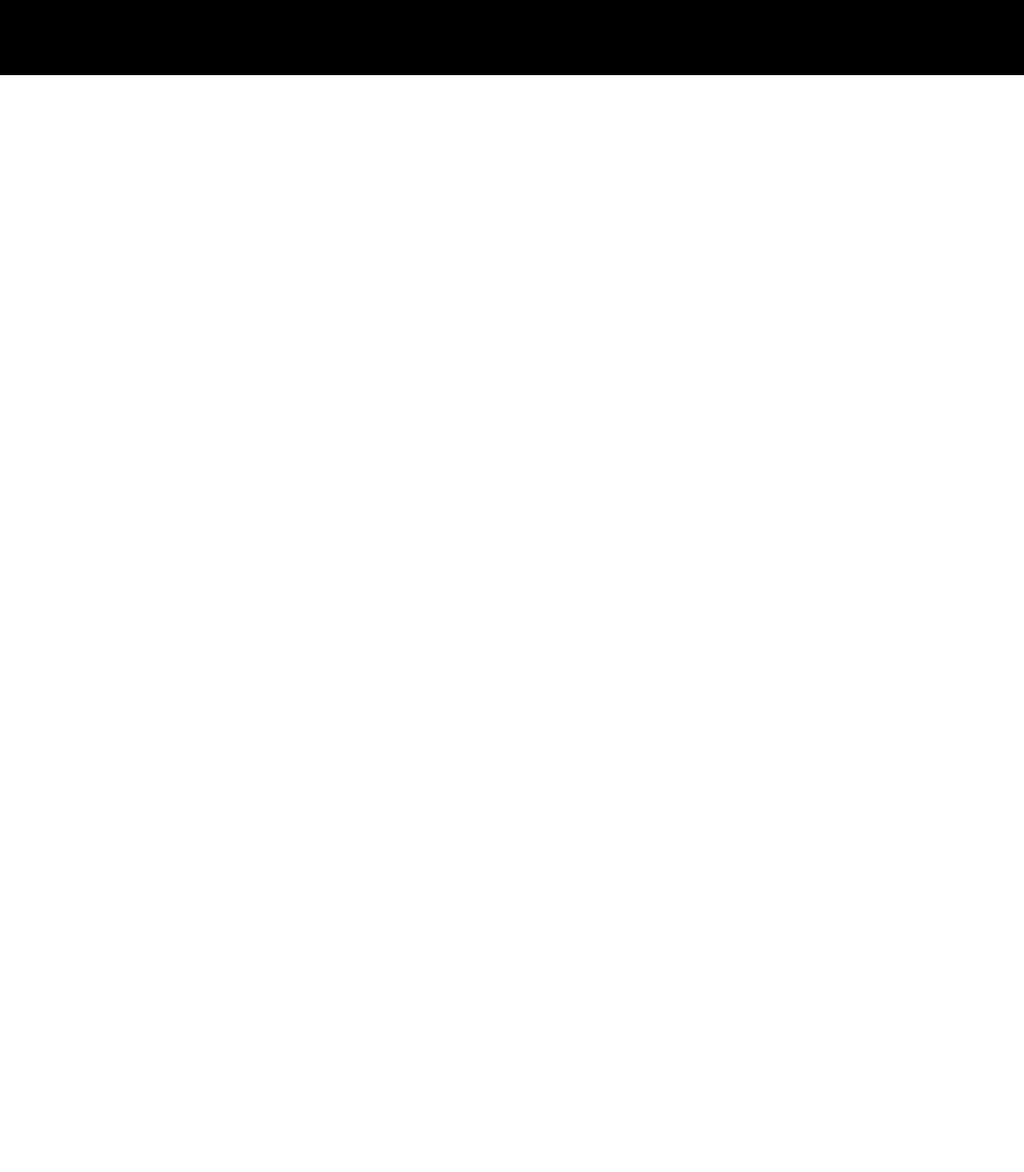
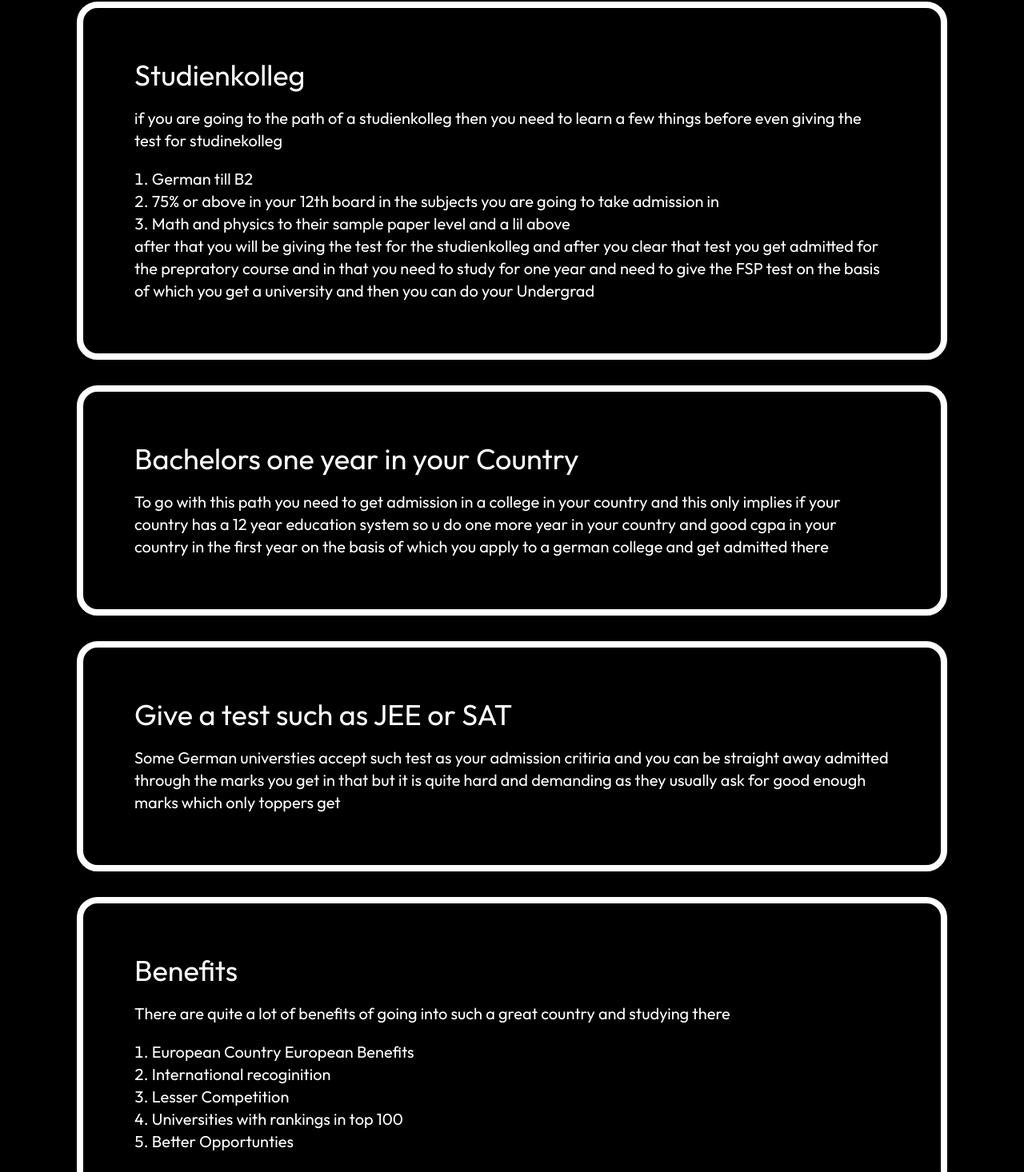
Before and after one commit to tharejarehan0-a11y/blogs, a Next.js app: page /articles/Germany in a window 1280 px wide. Shown: the part 1904-3370 px from the top of the page at 80% size. Before the commit the page ends 1998 px from the top, so only its background shows below. Built offline with nearby package versions, Linux system fonts and the light colour scheme; a web font is replaced by a local one.

Commit message:
wrote the content for articles

```diff
--- a/app/articles/Germany/page.jsx
+++ b/app/articles/Germany/page.jsx
@@ -48,9 +48,52 @@ export default function Germany(){
                         <li className="list-item">Give a test such as JEE and get a rank if it is valid to get a admission     (confirm) its validity beforehand</li>
                     </ul>
                 </div>
-                Rest in progress
                 </div>
-
+                <div className='m-8 rounded-4xl p-16 border-8 border-white'>
+                    <h1 className="text-4xl mb-5">
+                        Studienkolleg
+                    </h1>
+                    <p>
+                        if you are going to the path of a studienkolleg then you need to learn a few things before even giving the test for studinekolleg
+                        <ul className='list-decimal mt-5 list-inside'>
+                        <li className='list-item'>German till B2</li>
+                        <li className='list-item'>75% or above in your 12th board in the subjects you are going to take admission in</li>
+                        <li className="list-item">Math and physics to their sample paper level and a lil above</li>
+                    </ul>
+                    after that you will be giving the test for the studienkolleg and after you clear that test you get admitted for the prepratory course and in that you need to study for one year and need to give the FSP test on the basis of which you get a university and then you can do your Undergrad
+                    </p>
+                </div>
+                <div className='m-8 rounded-4xl p-16 border-8 border-white'>
+                    <h1 className="text-4xl mb-5">
+                        Bachelors one year in your Country
+                    </h1>
+                    <p>
+                        To go with this path you need to get admission in a college in your country and this only implies if your country has a 12 year education system so u do one more year in your country and good cgpa in your country in the first year on the basis of which you apply to a german college and get admitted there
+                    </p>
+                </div>
+                <div className='m-8 rounded-4xl p-16 border-8 border-white'>
+                    <h1 className="text-4xl mb-5">
+                        Give a test such as JEE or SAT
+                    </h1>
+                    <p>
+                        Some German universties accept such test as your admission critiria and you can be straight away admitted through the marks you get in that but it is quite hard and demanding as they usually ask for good enough marks which only toppers get
+                    </p>
+                </div>
+                <div className='m-8 rounded-4xl p-16 border-8 border-white'>
+                    <h1 className="text-4xl mb-5">
+                        Benefits
+                    </h1>
+                    <p>
+                        There are quite a lot of benefits of going into such a great country and studying there
+                        <ul className='list-decimal mt-5 list-inside'>
+                        <li className='list-item'>European Country European Benefits</li>
+                        <li className='list-item'>International recoginition</li>
+                        <li className="list-item">Lesser Competition</li>
+                        <li className="list-item">Universities with rankings in top 100</li>
+                        <li className="list-item">Better Opportunties</li>
+                    </ul>
+                    </p>
+                </div>
             </div>
         </div>
         </div>
--- a/app/page.jsx
+++ b/app/page.jsx
@@ -9,7 +9,7 @@ export default function Home() {
     <div>
     <nav className="flex gap-20 font-mono font-thin list-none justify-center items-center mt-5 mb-15 ">
       <li><Link href="/">Home</Link></li>
-      <li><Link href="/blog">Blogs</Link></li>
+      <li><Link href="/albums">Albums</Link></li>
       <li><Link href="/Contact">Contact</Link></li>
     </nav>
     <Cursor />
```
Also changed, not shown: app/albums/page.jsx (renamed from app/blog/page.jsx).
